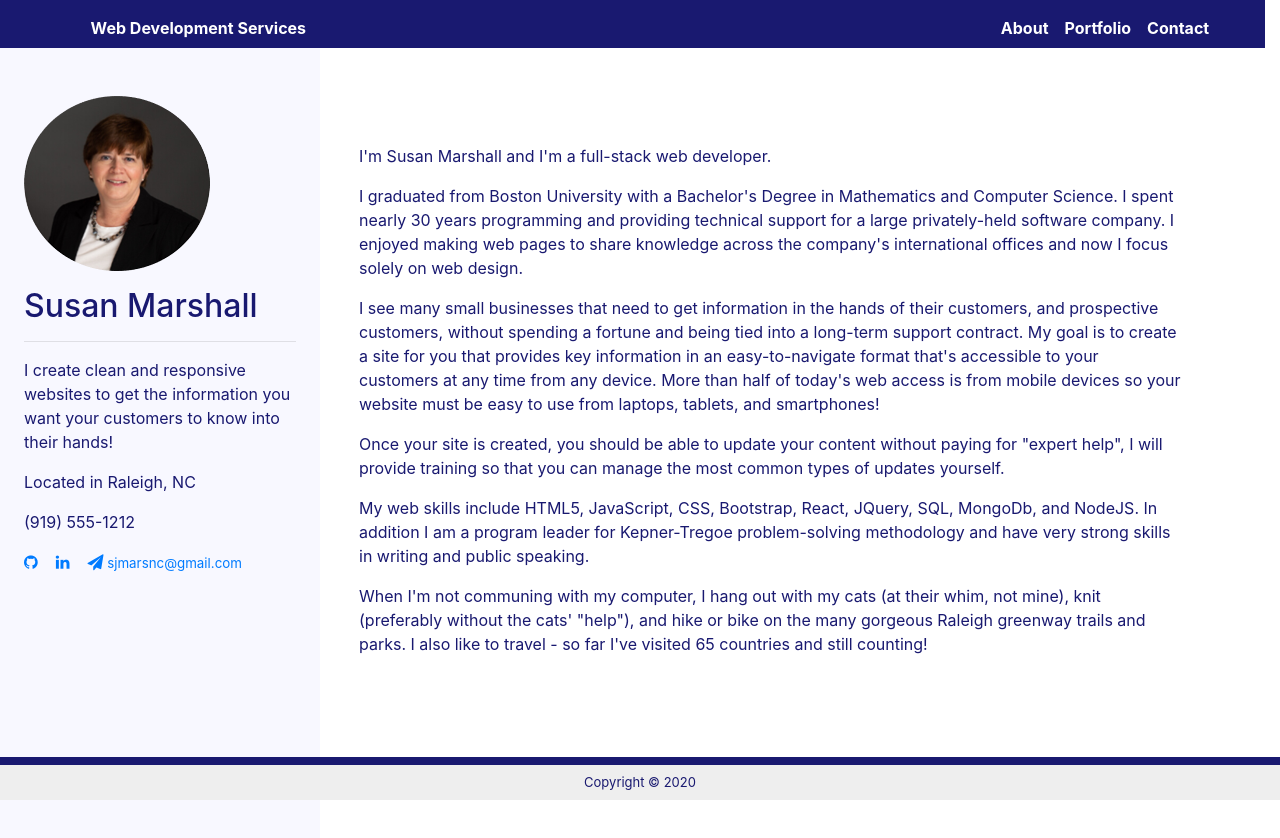
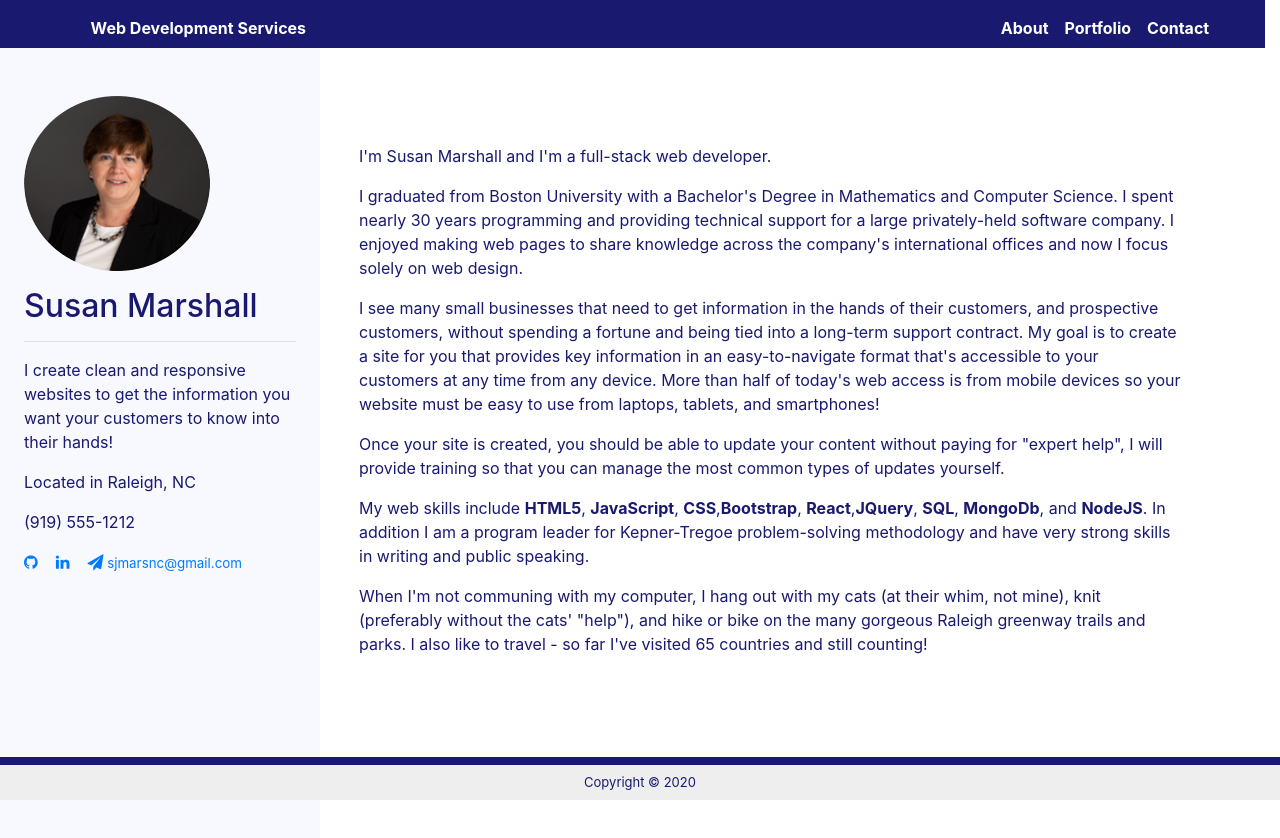
Before and after one commit to sjmarsnc/ProfileReact, a React (Create React App) app: page /about in a window 1280 px wide. Shown: the top 838 px of the page. Built offline with nearby package versions, Linux system fonts and the light colour scheme.

Commit message:
put skills on about page in bold

```diff
--- a/src/pages/About.js
+++ b/src/pages/About.js
@@ -42,8 +42,10 @@ function About() {
                 yourself.
               </p>
               <p>
-                My web skills include HTML5, JavaScript, CSS, Bootstrap, React,
-                JQuery, SQL, MongoDb, and NodeJS.  In addition I am a program leader
+                My web skills include <strong>HTML5</strong>, <strong>JavaScript</strong>, <strong>CSS</strong>,
+                <strong>Bootstrap</strong>, <strong>React</strong>,
+                <strong>JQuery</strong>, <strong>SQL</strong>, <strong>MongoDb</strong>,
+                and <strong>NodeJS</strong>.  In addition I am a program leader
                 for Kepner-Tregoe problem-solving methodology and have very strong
                 skills in writing and public speaking.
               </p>
```
